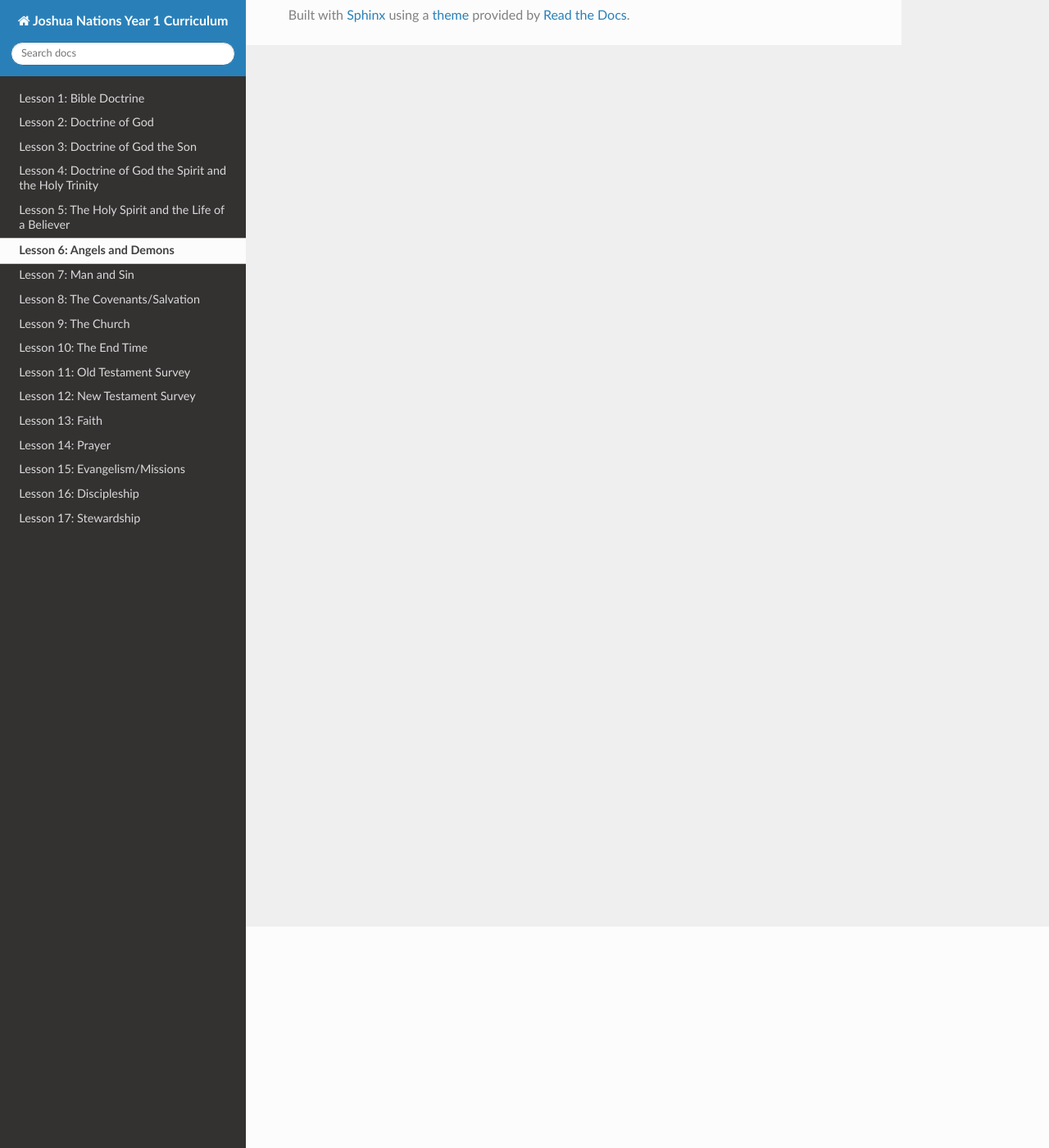
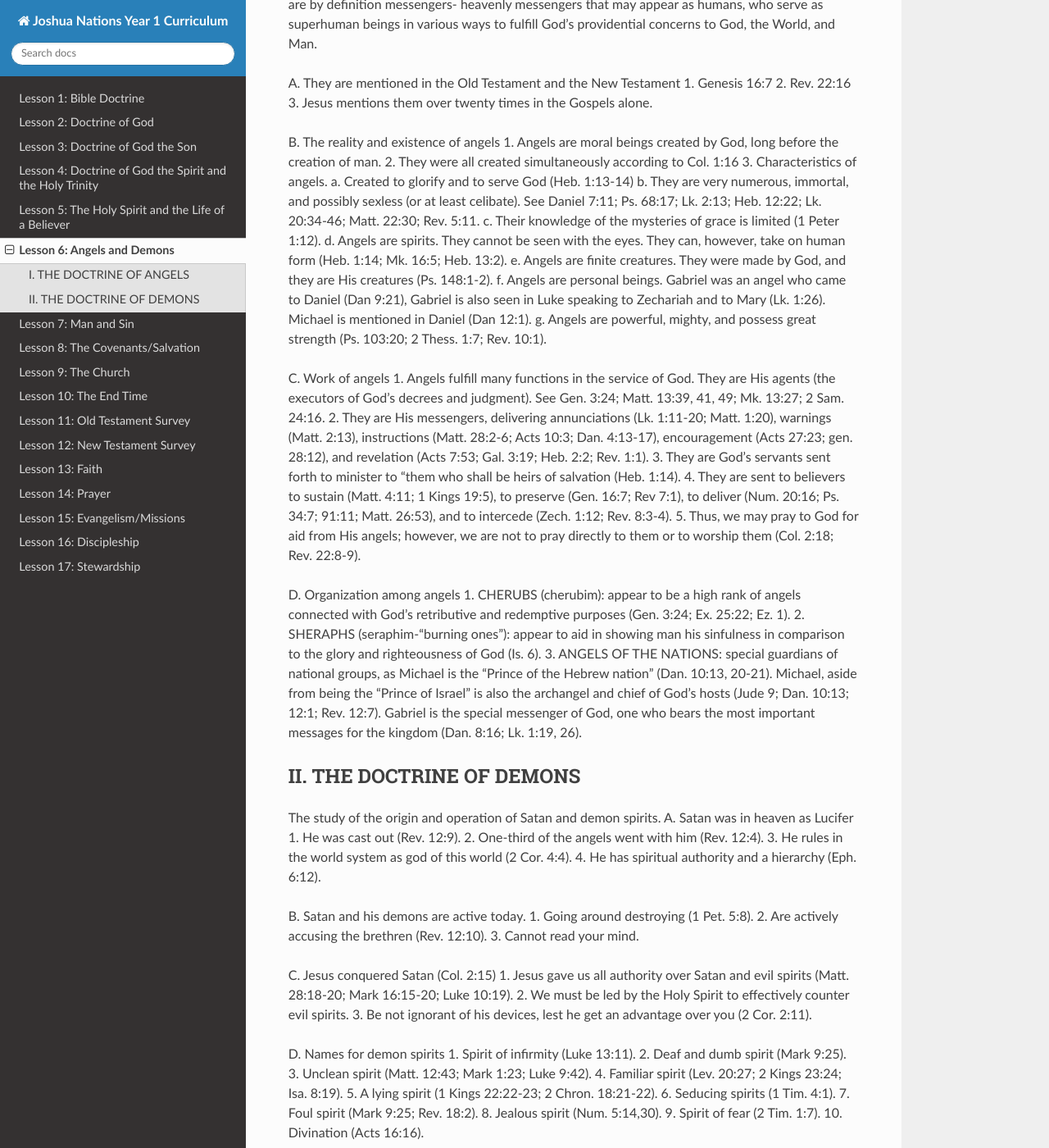
Before and after one commit to joshuanations/JoshuaNationsStyleGuides, a Sphinx documentation site: the page built from docs/source/lesson6.rst, in a window 1280 px wide and 1400 px high, scrolled down 270 px. Shown: the whole window at 82% size. Built offline with Sphinx 7.4.7 and the Read the Docs theme 2.0.0, drawn with Linux system fonts in a browser that asks for light colours; some of the changed text lies outside the part shown.

Commit message:
Added Text for lesson 6 formatting text to work with sphinx.

```diff
--- a/docs/source/lesson6.rst
+++ b/docs/source/lesson6.rst
@@ -1,3 +1,104 @@
 ===========================
 Lesson 6: Angels and Demons
 ===========================
+
+I. THE DOCTRINE OF ANGELS
+=========================
+
+More than two hundred references in the Bible make it clear that there is an order of celestial being distinct from humanity who occupy an exalted state above the present position of fallen man. They are by definition messengers- heavenly messengers that may appear as humans, who serve as superhuman beings in various ways to fulfill God’s providential concerns to God, the World, and Man.
+
+A. They are mentioned in the Old Testament and the New Testament
+1. Genesis 16:7
+2. Rev. 22:16
+3. Jesus mentions them over twenty times in the Gospels alone.
+
+B. The reality and existence of angels
+1. Angels are moral beings created by God, long before the creation of man.
+2. They were all created simultaneously according to Col. 1:16
+3. Characteristics of angels.
+a. Created to glorify and to serve God (Heb. 1:13-14)
+b. They are very numerous, immortal, and possibly sexless (or at least
+celibate). See Daniel 7:11; Ps. 68:17; Lk. 2:13; Heb. 12:22; Lk. 20:34-46;
+Matt. 22:30; Rev. 5:11.
+c. Their knowledge of the mysteries of grace is limited (1 Peter 1:12).
+d. Angels are spirits. They cannot be seen with the eyes. They can, however,
+take on human form (Heb. 1:14; Mk. 16:5; Heb. 13:2).
+e. Angels are finite creatures. They were made by God, and they are His
+creatures (Ps. 148:1-2).
+f. Angels are personal beings. Gabriel was an angel who came to Daniel (Dan
+9:21), Gabriel is also seen in Luke speaking to Zechariah and to Mary (Lk.
+1:26). Michael is mentioned in Daniel (Dan 12:1).
+g. Angels are powerful, mighty, and possess great strength (Ps. 103:20; 2
+Thess. 1:7; Rev. 10:1).
+
+C. Work of angels
+1. Angels fulfill many functions in the service of God. They are His agents (the
+executors of God’s decrees and judgment). See Gen. 3:24; Matt. 13:39, 41, 49;
+Mk. 13:27; 2 Sam. 24:16.
+2. They are His messengers, delivering annunciations (Lk. 1:11-20; Matt. 1:20),
+warnings (Matt. 2:13), instructions (Matt. 28:2-6; Acts 10:3; Dan. 4:13-17),
+encouragement (Acts 27:23; gen. 28:12), and revelation (Acts 7:53; Gal. 3:19;
+Heb. 2:2; Rev. 1:1).
+3. They are God’s servants sent forth to minister to “them who shall be heirs of
+salvation (Heb. 1:14).
+4. They are sent to believers to sustain (Matt. 4:11; 1 Kings 19:5), to preserve
+(Gen. 16:7; Rev 7:1), to deliver (Num. 20:16; Ps. 34:7; 91:11; Matt. 26:53), and
+to intercede (Zech. 1:12; Rev. 8:3-4).
+5. Thus, we may pray to God for aid from His angels; however, we are not to pray
+directly to them or to worship them (Col. 2:18; Rev. 22:8-9).
+
+D. Organization among angels
+1. CHERUBS (cherubim): appear to be a high rank of angels connected with
+God’s retributive and redemptive purposes (Gen. 3:24; Ex. 25:22; Ez. 1).
+2. SHERAPHS (seraphim-“burning ones”): appear to aid in showing man his
+sinfulness in comparison to the glory and righteousness of God (Is. 6).
+3. ANGELS OF THE NATIONS: special guardians of national groups, as Michael
+is the “Prince of the Hebrew nation” (Dan. 10:13, 20-21). Michael, aside from
+being the “Prince of Israel” is also the archangel and chief of God’s hosts (Jude
+9; Dan. 10:13; 12:1; Rev. 12:7). Gabriel is the special messenger of God, one
+who bears the most important messages for the kingdom (Dan. 8:16; Lk. 1:19,
+26).
+
+II. THE DOCTRINE OF DEMONS
+==========================
+
+The study of the origin and operation of Satan and demon spirits.
+A. Satan was in heaven as Lucifer
+1. He was cast out (Rev. 12:9).
+2. One-third of the angels went with him (Rev. 12:4).
+3. He rules in the world system as god of this world (2 Cor. 4:4).
+4. He has spiritual authority and a hierarchy (Eph. 6:12).
+
+B. Satan and his demons are active today.
+1. Going around destroying (1 Pet. 5:8).
+2. Are actively accusing the brethren (Rev. 12:10).
+3. Cannot read your mind.
+
+C. Jesus conquered Satan (Col. 2:15)
+1. Jesus gave us all authority over Satan and evil spirits (Matt. 28:18-20; Mark
+16:15-20; Luke 10:19).
+2. We must be led by the Holy Spirit to effectively counter evil spirits.
+3. Be not ignorant of his devices, lest he get an advantage over you (2 Cor. 2:11).
+
+D. Names for demon spirits
+1. Spirit of infirmity (Luke 13:11).
+2. Deaf and dumb spirit (Mark 9:25).
+3. Unclean spirit (Matt. 12:43; Mark 1:23; Luke 9:42).
+4. Familiar spirit (Lev. 20:27; 2 Kings 23:24; Isa. 8:19).
+5. A lying spirit (1 Kings 22:22-23; 2 Chron. 18:21-22).
+6. Seducing spirits (1 Tim. 4:1).
+7. Foul spirit (Mark 9:25; Rev. 18:2).
+8. Jealous spirit (Num. 5:14,30).
+9. Spirit of fear (2 Tim. 1:7).
+10. Divination (Acts 16:16).
+
+E. How to be protected in the midst of spiritual warfare
+1. Put on the spiritual armor of God (Eph. 6:10-18).
+a. Breastplate of righteousness.
+b. Loins girt about with truth.
+c. Feet shod with the preparation of the gospel of peace.
+d. Helmet of salvation.
+e. Shield of faith.
+f. Sword of the Spirit which is the word of God.
+2. “Praying always with all prayer and supplication in the Spirit, and watching there unto with all perseverance and supplication for all saints” (Eph. 6:18).
+3. Understand that demons have limitations. Although Satan and his demons are very strong, there are definite limitations to their strength. Satan may not test us too severely without God’s permission (Job 1:13, 2:6). Moreover, Satan’s power has been broken by the coming of Jesus Christ. Satan still exercises his powers, but believes, who have Christ’s Spirit, can “resist the devil, and he must flee” from them (James 4:7).
```
